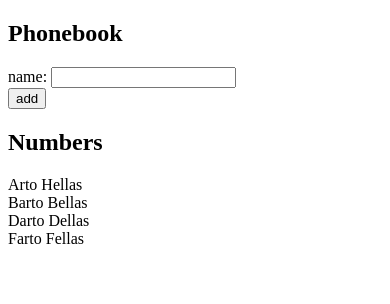
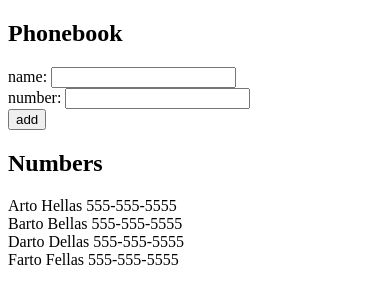
Before and after one commit to zaane/full-stack-open, a React (Vite) app in the folder part2/phonebook/: page / in a window 390 px wide. Shown: the top 304 px of the page. Built offline with nearby package versions, Linux system fonts and the light colour scheme.

Commit message:
2.8 let user also add phone number to contact

```diff
--- a/part2/phonebook/src/App.jsx
+++ b/part2/phonebook/src/App.jsx
@@ -1,17 +1,30 @@
 import { useState } from 'react'
 
 const Contact = (props) => {
-  return <div>{props.name}</div>
+  return <div>{props.name} {props.number}</div>
 }
 
 const App = () => {
   const [persons, setPersons] = useState([
-    { name: 'Arto Hellas' },
-    { name: 'Barto Bellas' },
-    { name: 'Darto Dellas' },
-    { name: 'Farto Fellas' }
+    {
+      name: 'Arto Hellas',
+      number: '555-555-5555'
+    },
+    {
+      name: 'Barto Bellas',
+      number: '555-555-5555'
+    },
+    {
+      name: 'Darto Dellas',
+      number: '555-555-5555'
+    },
+    {
+      name: 'Farto Fellas',
+      number: '555-555-5555'
+    }
   ])
   const [newName, setNewName] = useState('')
+  const [newNumber, setNewNumber] = useState('')
 
   const addContact = (event) => {
     event.preventDefault()
@@ -19,14 +32,19 @@ const App = () => {
     if (persons.map(person => person.name).includes(newName)) {
       alert(`${newName} is already in the phonebook!`)
     } else {
-      const newPerson = { name: newName }
+      const newPerson = { name: newName, number: newNumber }
       setPersons(persons.concat(newPerson))
     }
     setNewName('')
+    setNewNumber('')
   }
 
-  const handleInputChange = (event) => {
+  const handleNameChange = (event) => {
     setNewName(event.target.value)
+  }
+
+  const handleNumberChange = (event) => {
+    setNewNumber(event.target.value)
   }
 
   return (
@@ -36,7 +54,13 @@ const App = () => {
         <div>
           name: <input
             value={newName}
-            onChange={handleInputChange}
+            onChange={handleNameChange}
+          />
+        </div>
+        <div>
+          number: <input
+            value={newNumber}
+            onChange={handleNumberChange}
           />
         </div>
         <div>
@@ -48,7 +72,12 @@ const App = () => {
         </div>
       </form>
       <h2>Numbers</h2>
-      {persons.map(person => <Contact key={person.name} name={person.name} />)}
+      {persons.map(person =>
+        <Contact
+          key={person.name}
+          name={person.name}
+          number={person.number}
+        />)}
     </div>
   )
 }
```
